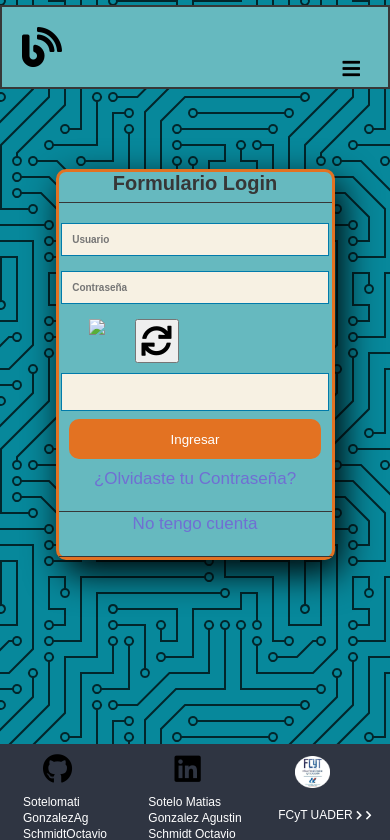
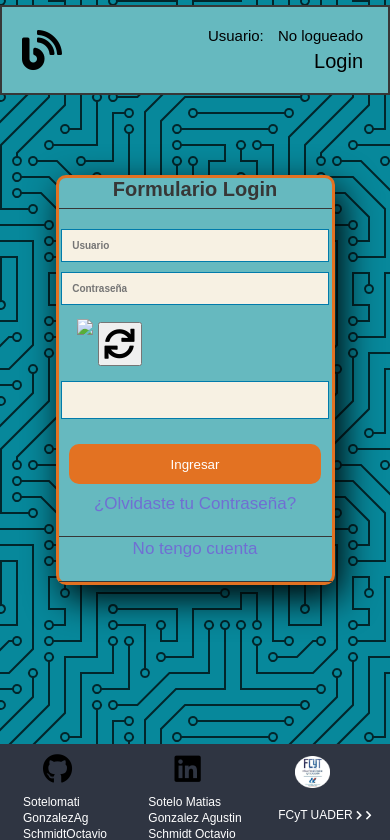
Before and after one commit to sotelomati/BelibeDuo-proyecto-web-, a PHP site: page /loginPA/login.php in a window 390 px wide. Shown: the top 840 px of the page. Run offline with PHP 8.4, Linux system fonts and the light colour scheme; some libraries are stand-ins or nearby versions.

Commit message:
se corrigieron errores de sesion y estilos

```diff
--- a/estilos/style.css
+++ b/estilos/style.css
@@ -62,11 +62,11 @@
     text-align: right;
 }
 
-/*.dch li{
+.dch li{
+    float: right;
     right: 60px;
-    position: absolute;
     display: inline-block;
-}*/
+}
 
 .prueba{
     right: 30px;
@@ -149,6 +149,16 @@
     width: 90%;
     margin: auto;
     border: 1px solid #017bab;
+    margin-bottom: 10px;
+    padding: 10px 10px;
+    background: #f7f1e3;
+    font-size: 14px;
+    font-weight: bold;
+}
+
+.controlsMiddle{
+    width: 47%;
+    border: 1px solid #017bab;
     margin-bottom: 15px;
     padding: 10px 10px;
     background: #f7f1e3;
@@ -156,7 +166,7 @@
     font-weight: bold;
 }
 
-.controlsMiddle{
+.controlsMiddle2{
     width: 47%;
     border: 1px solid #017bab;
     margin-bottom: 15px;
@@ -436,9 +446,7 @@
     margin-bottom: 10px;
 }
 
-.captcha input{
-    display: none;
-}
+
 
 /*
 ###############################################
@@ -518,7 +526,7 @@
 
 /*
 ###############################################
-             ADAPTACION A 700PX
+             ADAPTACION A 900PX
 ###############################################
 */
 
@@ -591,6 +599,7 @@
         width: 92%;
         height: 40px;
         margin-bottom: 8px;
+        margin-top: 10px;
     }
 
 
@@ -635,7 +644,38 @@
         text-align: center;
         font-size: 15px;
     }
+    /*
+###############################################
+             CAPTCHA
+###############################################
+*/
+
+.captchaCont{
+    width: 100%;
+    height: auto;
 }
+
+.imagenr{
+    width: 100%;
+}
+
+.imagenr img{
+    margin-top: 4px;
+    margin-left: 10px;
+    margin-bottom: 10px;
+
+}
+
+.controlsMiddle2{
+    width: auto;
+    margin-bottom: 15px;
+    margin-top: 10px;
+    padding: 10px 10px;
+}
+}
+
+
+
 
     /* Smartphones (portrait & landscape) */
 @media (max-width : 450px){
@@ -713,7 +753,7 @@
 
     .form-login{
         width:70%;
-        height: 20%;
+        height: 25%;
         margin-top: 80px;
     }
 
@@ -766,4 +806,32 @@
     .pieContenedor a{
         font-size: 12px;
     }
+
+        /*
+###############################################
+             CAPTCHA
+###############################################
+*/
+
+.captchaCont{
+    width: 100%;
+    height: auto;
 }
+
+.imagenr{
+    width: 100%;
+}
+
+.imagenr img{
+    margin-top: 4px;
+    margin-left: 18px;
+    margin-bottom: 10px;
+}
+
+.controlsMiddle2{
+    width: 90%;
+    margin-bottom: 15px;
+    margin-top: 5px;
+    padding: 10px 10px;
+}
+}
--- a/include/head.php
+++ b/include/head.php
@@ -23,6 +23,6 @@
 
 </head>
 <body>
-
+  <?php include 'php/validarSesion.php';?>
 </body>
 </html>
--- a/include/imagenGenerator.php
+++ b/include/imagenGenerator.php
@@ -1,7 +1,7 @@
 
     <div id="recargar" class="imagenr">
-        <img src="rimagen2.php" style="float:left;"/>
-        <button onclick="refrescar();">
-        <i style="font-size: 30px; background-color: transparent; padding: 5px;" class="fas fa-sync" style="float:left;"></i>
+        <img src="rimagen.php" style="float:left;"/>
+        <button style="margin-left:5px; margin-right:1px; margin-top: 7px;" onclick="refrescar();">
+        <i style="font-size: 30px; background-color: transparent; padding: 5px;" class="fas fa-sync" style="float:left; "></i>
         </button>
     </div>
--- a/include/navigation.php
+++ b/include/navigation.php
@@ -19,11 +19,13 @@
     </ul>
 
     <div class="contenedorNav">
+
         <nav class="navegacion">
 
             <li>
                 <i class="fas fa-blog" style="font-size: 40px; float: left"></i>
             </li>
+            <!--CELULAR-->
             <ul class="menuLeft_borrar">
                 <a href="index.php">
                 <li>Home</li>
@@ -36,37 +38,26 @@
 
                 <!--<hr class="lineaNav">-->
             </ul>
-
-
-
-        <ul class= dch>
+            <!--FIN CELULAR-->
 
             <?php
-                $url= $_SERVER["REQUEST_URI"];
-                $remplazar =""; //variable que se mostrara en la esquina superior derecha
-                $ruta= "";
-
-                if(($url == "/loginPA/index.php") OR ($url == "/loginPA/")){
-                    $remplazar= "Login";
-                    $ruta="login.php";
-                }
-                elseif($url == "/loginPA/logueado.php"){
-                    $remplazar = "Log Out";
-                    $ruta="index.php";
+            $accion = "";
+            $rutaAccion = "";
+            if(isset($_SESSION['sesionMostrar'])){
+                if($_SESSION['sesionMostrar'] != "No logueado"){
+                    $accion = "Logout";
+                    $rutaAccion= "php/cerrarSesion.php";
                 }
                 else{
-                    $remplazar = "";
+                    $accion = "Login";
+                    $rutaAccion= "login.php";
                 }
 
-
+            }
             ?>
-
-            <a href=<?php echo $ruta; ?>>
-                <li> <?php echo $remplazar; ?></li>
-            </a>
-                <div class="prueba">
-                <i class="fas fa-bars"></i>
-                </div>
+                <ul class= dch>
+                    <li style = "float: right; font-size: 15px;">Usuario:<a style="font-size: 15px;"> <?php echo $_SESSION['sesionMostrar']; ?></a></li> <br>
+                    <li style = "float: right"><a href= <?php   echo $rutaAccion; ?>> <?php echo $accion; ?> </a></li>
                 </ul>
         </nav>
     </div>
--- a/index.php
+++ b/index.php
@@ -5,7 +5,7 @@
     <title>Principal</title>
 </head>
 <body class="body">
-    <?php include 'php/validarSesion.php';?>
+
     <?php require_once 'include/footer.php';?>
 </body>
 
--- a/logueado.php
+++ b/inicio.php
@@ -5,7 +5,7 @@
     <?php require_once  'include/head.php'; ?>
 </head>
 <body class="body">
-    <?php include 'php/validarSesion.php';?>
+
         <div class="correcto">
             <h1>Ingreso Correctamente</h1>
             <i  class="fas fa-check"></i>
--- a/javascript/transicion.js
+++ b/javascript/transicion.js
@@ -1,6 +1,4 @@
 
-    /*document.querySelector(".prueba").addEventListener("click", () => {
+    document.querySelector(".prueba").addEventListener("click", () => {
     document.querySelector(".menuLeft").classList.toggle("show");
   });
-
-  */
--- a/login.php
+++ b/login.php
@@ -6,7 +6,7 @@
     </head>
     <body>
 
-        <?php require_once  'include/navigation.php'; ?>
+
         <form action="<?php echo htmlspecialchars($_SERVER['PHP_SELF']);?>" method="post">
 
 
@@ -20,7 +20,7 @@
                     require_once 'include/imagenGenerator.php';
                     ?>
 
-                <input class="controlsMiddle" type="text" name="captcha" value="" required>
+                <input class="controlsMiddle2" type="text" name="captcha" value="" required>
                 </section>
 
                 <input class="buttons" type="submit" id="btn_login" name="ingresar" value="Ingresar">
--- a/php/procesoLogin.php
+++ b/php/procesoLogin.php
@@ -15,7 +15,7 @@
                 echo "<font color='blue'>INGRESO CORRECTAMENTE</font>";
                 //CREO LA SESION sesionLogin con USUARIO
                 $_SESSION['sesionLogin'] = $usuario;
-                cambiarPagina("logueado.php");
+                cambiarPagina("inicio.php");
                 }
             else{
                 echo "<p class='error'>* Usuario o Contraseña incorrecto </p>";
--- a/php/validarSesion.php
+++ b/php/validarSesion.php
@@ -1,12 +1,22 @@
 <?php
+
     session_start();
+    $_SESSION['sesionMostrar'] = "No logueado";
+
     if(isset($_SESSION['sesionLogin'])){
-        include("navigationLogin.php");
+        $_SESSION['sesionMostrar'] = $_SESSION['sesionLogin'];
+        include("include/navigation.php");
     }
     else{
-        include("navigationLogout.php");
+        $url= $_SERVER["REQUEST_URI"];
+        $urlNoValidas="inicio";
+
+        if(strpos($url ,$urlNoValidas) !== false){
+            $nuevaURL = "login.php";
+            header('Location: '.$nuevaURL);
+        }
+
+        include("include/navigation.php");
     }
 
-
-
 ?>
--- a/recuperacion.php
+++ b/recuperacion.php
@@ -5,7 +5,7 @@
     <title>Recuperacion de Contraseña</title>
 </head>
 <body>
-    <?php require_once  'include/navigation.php'; ?>
+
 
 
     <form action="<?php echo
--- a/registro.php
+++ b/registro.php
@@ -7,7 +7,6 @@
 
 <body>
 
-<?php require_once  'include/navigation.php'; ?>
 <form action="<?php echo htmlspecialchars($_SERVER['PHP_SELF']);?>" method="post">
 
 
```
Also changed, not shown: include/rimagen.php (deleted, +0 -49 lines), php/navigationLogin.php (+16 -3 lines), php/navigationLogout.php (deleted, +0 -51 lines), rimagen.php (renamed from rimagen2.php). Lines whose indentation alone changed are shown as unchanged.
